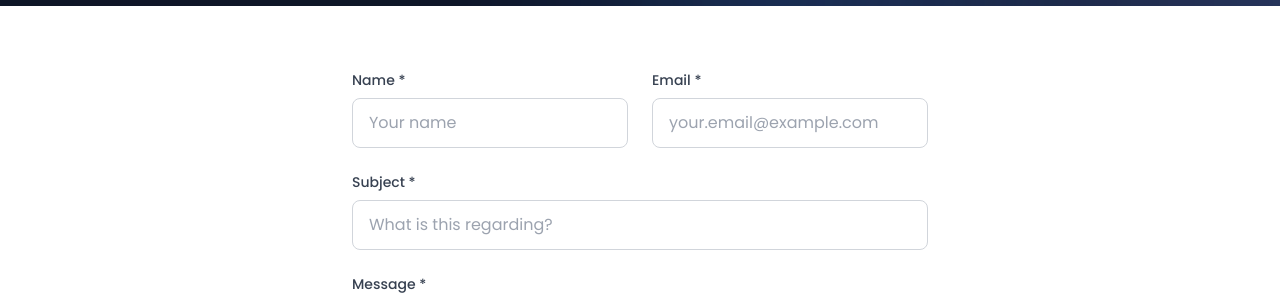
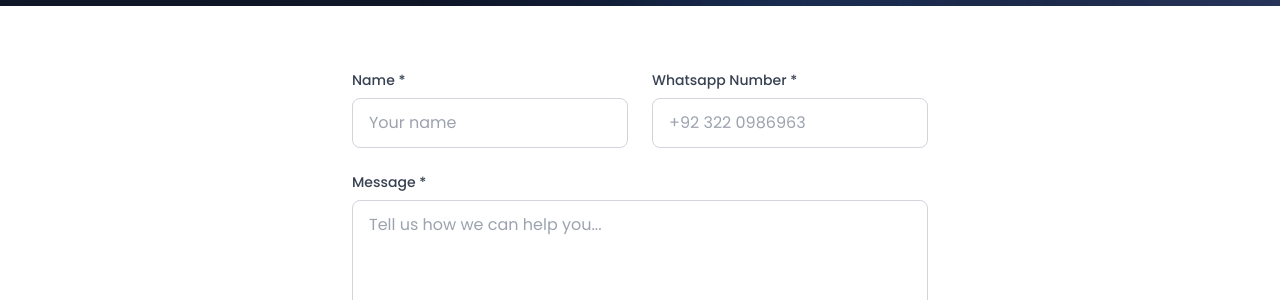
Before and after one commit to ali-ghazanfar/skoolifer-website, a React (Vite) app: page /contact-us in a window 1280 px wide. Shown: the part 396-696 px from the top of the page. Built offline with nearby package versions, Linux system fonts and the light colour scheme; grey boxes are pictures that could not be loaded.

Commit message:
feat: integrate emailjs for contact form submission and update form fields

```diff
--- a/package.json
+++ b/package.json
@@ -10,6 +10,7 @@
     "preview": "vite preview"
   },
   "dependencies": {
+    "@emailjs/browser": "^4.4.1",
     "lucide-react": "^0.562.0",
     "react": "^19.2.0",
     "react-dom": "^19.2.0",
--- a/src/pages/ContactUsPage.jsx
+++ b/src/pages/ContactUsPage.jsx
@@ -1,14 +1,16 @@
 import { useState } from 'react';
-import { Send } from 'lucide-react';
+import emailjs from '@emailjs/browser';
 import { Helmet } from 'react-helmet-async';
+import { Send, Loader2 } from 'lucide-react';
+
+const initialFormData = {
+  name: '',
+  whatsapp: '',
+  message: ''
+};
 
 const ContactUsPage = () => {
-  const [formData, setFormData] = useState({
-    name: '',
-    email: '',
-    subject: '',
-    message: ''
-  });
+  const [formData, setFormData] = useState(initialFormData);
 
   const [isSubmitting, setIsSubmitting] = useState(false);
   const [submitStatus, setSubmitStatus] = useState(null);
@@ -25,15 +27,26 @@ const ContactUsPage = () => {
     setIsSubmitting(true);
     setSubmitStatus(null);
 
-    // Simulate form submission (you can replace this with actual API call)
-    setTimeout(() => {
-      setIsSubmitting(false);
-      setSubmitStatus('success');
-      setFormData({ name: '', email: '', subject: '', message: '' });
+    try {
+        await emailjs.send(
+            import.meta.env.VITE_EMAILJS_SERVICE_ID,
+            import.meta.env.VITE_EMAILJS_TEMPLATE_ID,
+            {
+                from_name: formData.name,
+                message: formData.message,
+                whatsapp: formData.whatsapp,
+            },
+            import.meta.env.VITE_EMAILJS_PUBLIC_KEY
+        );
 
-      // Clear success message after 5 seconds
-      setTimeout(() => setSubmitStatus(null), 5000);
-    }, 1000);
+        setIsSubmitting(false);
+        setSubmitStatus('success');
+        setFormData(initialFormData);
+    } catch (error) {
+        console.log(error);
+        setIsSubmitting(false);
+        setSubmitStatus('error');
+    }
   };
 
   const jsonLd = {
@@ -110,35 +123,19 @@ const ContactUsPage = () => {
 
                   <div>
                     <label htmlFor="email" className="block text-sm font-medium text-gray-700 mb-2">
-                      Email *
+                      Whatsapp Number *
                     </label>
                     <input
-                      type="email"
-                      id="email"
-                      name="email"
-                      value={formData.email}
+                      type="tel"
+                      id="whatsapp"
+                      name="whatsapp"
+                      value={formData.whatsapp}
                       onChange={handleChange}
                       required
                       className="w-full px-4 py-3 border border-gray-300 rounded-lg focus:ring-2 focus:ring-brand-primary focus:border-brand-primary outline-none transition-colors"
-                      placeholder="your.email@example.com"
+                      placeholder="+92 322 0986963"
                     />
                   </div>
-                </div>
-
-                <div>
-                  <label htmlFor="subject" className="block text-sm font-medium text-gray-700 mb-2">
-                    Subject *
-                  </label>
-                  <input
-                    type="text"
-                    id="subject"
-                    name="subject"
-                    value={formData.subject}
-                    onChange={handleChange}
-                    required
-                    className="w-full px-4 py-3 border border-gray-300 rounded-lg focus:ring-2 focus:ring-brand-primary focus:border-brand-primary outline-none transition-colors"
-                    placeholder="What is this regarding?"
-                  />
                 </div>
 
                 <div>
@@ -163,6 +160,12 @@ const ContactUsPage = () => {
                   </div>
                 )}
 
+                {submitStatus === 'error' && (
+                  <div className="bg-red-50 border border-red-200 text-red-800 px-4 py-3 rounded-lg">
+                    Sorry, there was an error sending your message. Please try again later or contact us directly.
+                  </div>
+                )}
+
                 <button
                   type="submit"
                   disabled={isSubmitting}
@@ -170,8 +173,10 @@ const ContactUsPage = () => {
                 >
                   {isSubmitting ? (
                     <>
-                      <span className="animate-spin">⏳</span>
-                      Sending...
+                      <span className="animate-spin">
+                        <Loader2 className="w-5 h-5" />
+                      </span>
+                      Sending
                     </>
                   ) : (
                     <>
```
Also changed, not shown: 2 other files (tests, documents, lock files or other folders).
